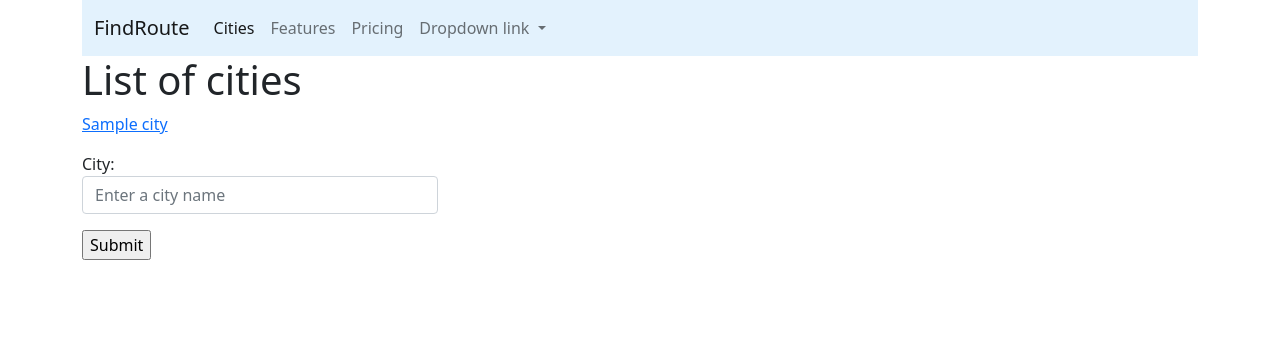
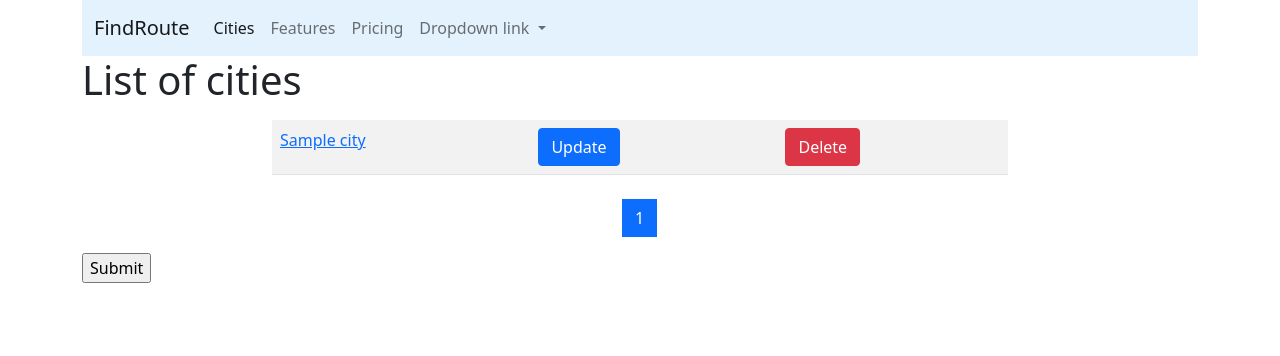
Before and after one commit to murashk1n/python_django_bootstrap, a Django app: page /cities/ in a window 1280 px wide. Shown: the top 356 px of the page. Run offline with Django 4.2, Linux system fonts and the light colour scheme; tables that the repository leaves empty hold one stand-in row (values such as "Sample post").

Commit message:
add pagination

```diff
--- a/cities/templates/cities/home.html
+++ b/cities/templates/cities/home.html
@@ -3,14 +3,56 @@
 {% block content %}
 <h1>List of cities</h1>
 <div class="row">
-    <div class="col-md">
-        {% for object in objects_list %}
-        <p>
-            <a href="{% url 'cities:detail' pk=object.id %}">{{object.name}}</a>
-        </p>
-        {% endfor %}
+    <div class="col-md-8 mx-auto my-2">
+        <table class="table table table-striped">
+            {% for object in page_obj %}
+            <tr>
+                <td>
+                    <a href="{% url 'cities:detail' pk=object.id %}">{{object.name}}</a>
+                </td>
+                <td>
+                    <a href="{% url 'cities:update' pk=object.id %}">
+                        <button type="submit" class="btn btn-primary">Update</button>
+                    </a>
+                </td>
+                <td>
+                    <a href="{% url 'cities:delete' pk=object.id %}">
+                        <button type="submit" class="btn btn-danger">Delete</button>
+                    </a>
+                </td>
+            </tr>
+            {% endfor %}
+        </table>
     </div>
 </div>
+
+<nav aria-label="Page navigation example">
+    <ul class="pagination justify-content-center">
+
+        <li class="page-item">
+            {% if page_obj.has_previous %}
+            <a class="page-link" href="?page={{ page_obj.previous_page_number }}" aria-label="Previous">
+                <span aria-hidden="true">&laquo;</span>
+            </a>
+            {% endif %}
+        </li>
+
+        {% for page in page_obj.paginator.page_range %}
+        <li class="page-item {% if page == page_obj.number %}active{% endif %}">
+            <a class="page-link" href="?page={{page}}">
+                {{ page }}
+            </a>
+        </li>
+        {% endfor %}
+
+        <li class="page-item">
+            {% if page_obj.has_next %}
+            <a class="page-link" href="?page={{ page_obj.paginator.num_pages }}" aria-label="Next"> <span
+                    aria-hidden="true">&raquo;</span>
+            </a> {% endif %}
+        </li>
+    </ul>
+</nav>
 <div class="row">
     <div class="col-md-4">
         <form action="" method="post"> {% csrf_token %}
--- a/cities/urls.py
+++ b/cities/urls.py
@@ -3,7 +3,8 @@
 from cities.views import *
 
 urlpatterns = [
-    path('', home, name='home'),
+    # path('', home, name='home'),
+    path('', CityListView.as_view(), name='home'),
     path('detail/<int:pk>/', CityDetailView.as_view(), name='detail'),
     path('update/<int:pk>/', CityUpdateView.as_view(), name='update'),
     path('delete/<int:pk>/', CityDeleteView.as_view(), name='delete'),
--- a/cities/views.py
+++ b/cities/views.py
@@ -1,12 +1,14 @@
-from django.shortcuts import render, get_object_or_404
+from django.core.paginator import Paginator
+from django.shortcuts import render
 from django.urls import reverse_lazy
-from django.views.generic import DetailView, CreateView, UpdateView, DeleteView
+from django.views.generic import DetailView, CreateView, UpdateView, DeleteView, ListView
 
-from cities.forms import HtmlForm, CityForm
+from cities.forms import CityForm
 from cities.models import City
 
 __all__ = (
-    'home', 'CityDetailView', 'CityCreateView', 'CityUpdateView', 'CityDeleteView'
+    'home', 'CityDetailView', 'CityCreateView',
+    'CityUpdateView', 'CityDeleteView', 'CityListView'
 )
 
 
@@ -25,7 +27,10 @@
     # return render(request, 'cities/detail.html', context)
     form = CityForm()
     qs = City.objects.all()
-    context = {'objects_list': qs, 'form': form}
+    lst = Paginator(qs, 2)
+    page_number = request.GET.get('page')
+    page_obj = lst.get_page(page_number)
+    context = {'page_obj': page_obj, 'form': form}
     return render(request, 'cities/home.html', context)
 
 
@@ -50,8 +55,14 @@
 
 class CityDeleteView(DeleteView):
     model = City
-    # template_name = 'cities/delete.html'
+    template_name = 'cities/delete.html'
     success_url = reverse_lazy('cities:home')
 
     def get(self, request, *args, **kwargs):
         return self.post(request, *args, **kwargs)
+
+
+class CityListView(ListView):
+    paginate_by = 2
+    model = City
+    template_name = 'cities/home.html'
```
